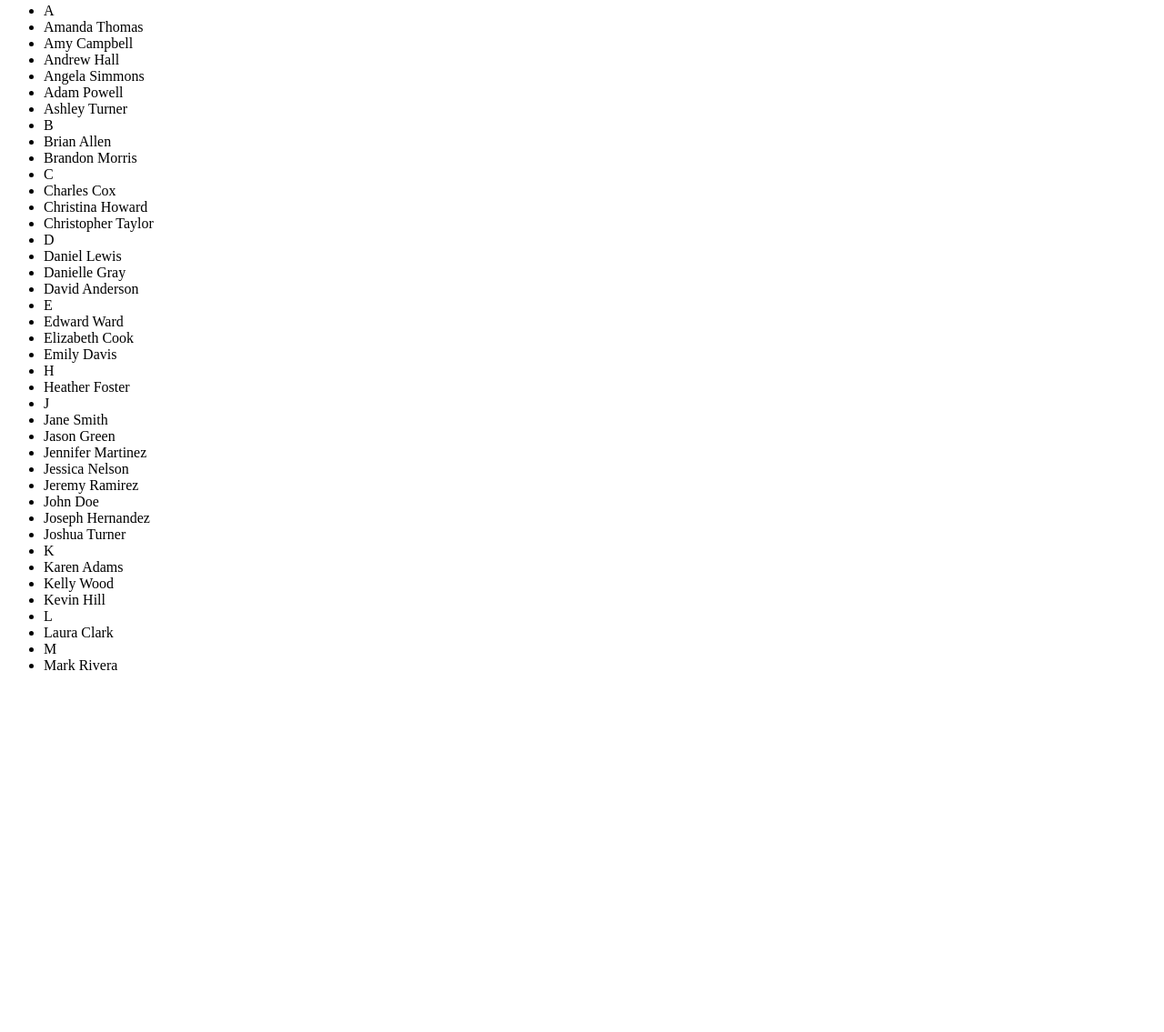
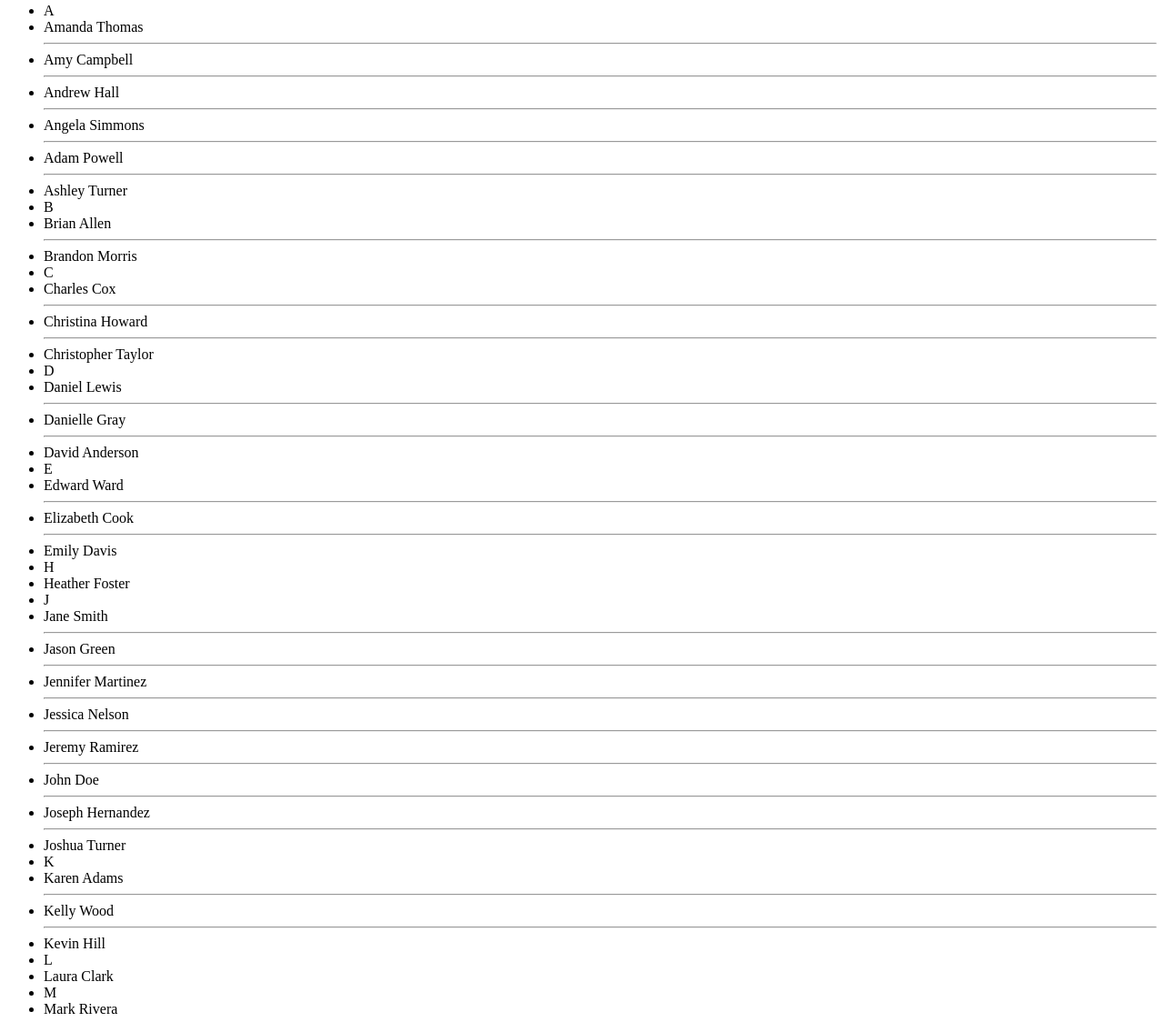
Before and after one commit to Ujef55/search-filter, a plain HTML site: page index.html in a window 1280 px wide. Shown: the part 114-1249 px from the top of the page at 91% size. Before the commit the page ends 871 px from the top, so only its background shows below. Drawn offline with Linux system fonts and the light colour scheme.

Commit message:
minor changes

```diff
--- a/index.html
+++ b/index.html
@@ -16,40 +16,61 @@
             <ul class="listItems">
                 <li class="listItemsName head">A</li>
                 <li class="listItemsName">Amanda Thomas</li>
+                <hr>
                 <li class="listItemsName">Amy Campbell</li>
+                <hr>
                 <li class="listItemsName">Andrew Hall</li>
+                <hr>
                 <li class="listItemsName">Angela Simmons</li>
+                <hr>
                 <li class="listItemsName">Adam Powell</li>
+                <hr>
                 <li class="listItemsName">Ashley Turner</li>
                 <li class="listItemsName head">B</li>
                 <li class="listItemsName">Brian Allen</li>
+                <hr>
                 <li class="listItemsName">Brandon Morris</li>
                 <li class="listItemsName head">C</li>
                 <li class="listItemsName">Charles Cox</li>
+                <hr>
                 <li class="listItemsName">Christina Howard</li>
+                <hr>
                 <li class="listItemsName">Christopher Taylor</li>
                 <li class="listItemsName head">D</li>
                 <li class="listItemsName">Daniel Lewis</li>
+                <hr>
                 <li class="listItemsName">Danielle Gray</li>
+                <hr>
                 <li class="listItemsName">David Anderson</li>
                 <li class="listItemsName head">E</li>
                 <li class="listItemsName">Edward Ward</li>
+                <hr>
                 <li class="listItemsName">Elizabeth Cook</li>
+                <hr>
                 <li class="listItemsName">Emily Davis</li>
                 <li class="listItemsName head">H</li>
                 <li class="listItemsName">Heather Foster</li>
                 <li class="listItemsName head">J</li>
                 <li class="listItemsName">Jane Smith</li>
+                <hr>
                 <li class="listItemsName">Jason Green</li>
+                <hr>
                 <li class="listItemsName">Jennifer Martinez</li>
+                <hr>
                 <li class="listItemsName">Jessica Nelson</li>
+                <hr>
                 <li class="listItemsName">Jeremy Ramirez</li>
+                <hr>
                 <li class="listItemsName">John Doe</li>
+                <hr>
                 <li class="listItemsName">Joseph Hernandez</li>
+                <hr>
                 <li class="listItemsName">Joshua Turner</li>
                 <li class="listItemsName head">K</li>
                 <li class="listItemsName">Karen Adams</li>
+                <hr>
                 <li class="listItemsName">Kelly Wood</li>
+                <hr>
                 <li class="listItemsName">Kevin Hill</li>
                 <li class="listItemsName head">L</li>
                 <li class="listItemsName">Laura Clark</li>
```
